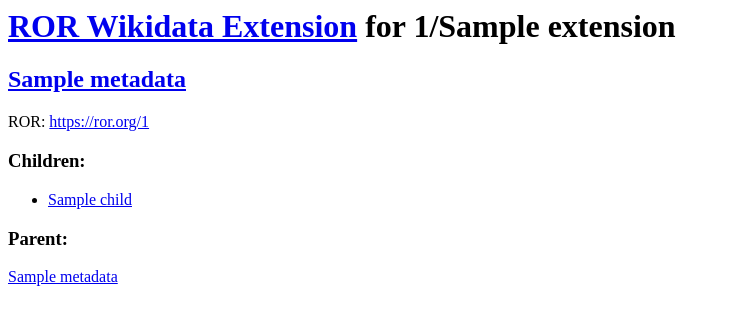
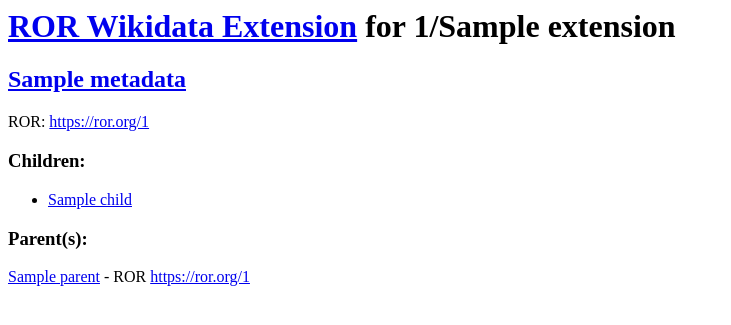
Before and after one commit to arthurpsmith/extendror, a Flask app: template templates/display_wikidata.html in a window 1280 px wide. Shown: the top 325 px of the page, without its empty margins (0-731 px from the left). Run offline with Flask 2, Linux system fonts and the light colour scheme; the template is opened without the code that fills it: most values are stand-ins (such as "Sample title", 1, 10 or a date in 2020).

Commit message:
Support multiple parents

```diff
--- a/templates/display_wikidata.html
+++ b/templates/display_wikidata.html
@@ -34,24 +34,36 @@
     <div>This ID has no child records.</div>
     {% endif %}
 
-    {% if extension|string() == '' or ror_id|string() == metadata['ror_id']|string() %}
-      {% if metadata['parent_ror_id']|string() != '' %}
-      <h3>Parent:</h3>
-        <div><a href="/wikidata/{{metadata['parent_ror_id']}}/{{metadata['parent_id']}}">{{metadata['parent_name']}}</a>
-      {% endif %}
-    {% else %}
-      {% if metadata['parent_id']|string() != '' %}
-      <h3>Parent:</h3>
-      <div><a href="/wikidata/{{ror_id}}/{{metadata['parent_id']}}">{{metadata['parent_name']}}</a>
-        {% if metadata['parent_ror_id']|string() != '' %}
-          - ROR <a href="https://ror.org/{{metadata['parent_ror_id']}}">https://ror.org/{{metadata['parent_ror_id']}}</a>
+    {% if metadata['parents']|length > 0 %}
+      {% if metadata['is_top_level'] %}
+        {% if metadata['has_ror_parent'] %}
+          <h3>Parent(s):</h3>
+          {% for parent in metadata['parents'] %}
+            {% if parent['ror_id']|string() != '' %}
+              <div>
+              <a href="/wikidata/{{parent['ror_id']}}/{{parent['id']}}">{{parent['name']}}</a>
+              - ROR <a href="https://ror.org/{{parent['ror_id']}}">https://ror.org/{{parent['ror_id']}}</a>
+              </div>
+            {% endif %}
+          {% endfor %}
         {% endif %}
-      </div>
+      {% else %}
+        <h3>Parent(s):</h3>
+          {% for parent in metadata['parents'] %}
+            {% if parent['ror_id']|string() != '' %}
+              <div>
+               <a href="/wikidata/{{parent['ror_id']}}/{{parent['id']}}">{{parent['name']}}</a>
+              - ROR <a href="https://ror.org/{{parent['ror_id']}}">https://ror.org/{{parent['ror_id']}}</a>
+              </div>
+            {% else %}
+              <div><a href="/wikidata/{{ror_id}}/{{parent['id']}}">{{parent['name']}}</a></div>
+            {% endif %}
+          {% endfor %}
       {% endif %}
     {% endif %}
 
     {% if 'name' in ror_root %}
-      <h2><a href="/wikidata/{{ror_id}}">{{ror_root['name']}}</a> -
-      <a href="https://ror.org/{{ror_id}}">ROR</a></h2>
+      <h2>Extension root: <a href="/wikidata/{{ror_id}}">{{ror_root['name']}}</a> -
+      <a href="https://ror.org/{{ror_id}}">https://ror.org/{{ror_id}}</a></h2>
     {% endif %}
 </body></html>
```
Also changed, not shown: wikidata_extension.py (+20 -12 lines).
